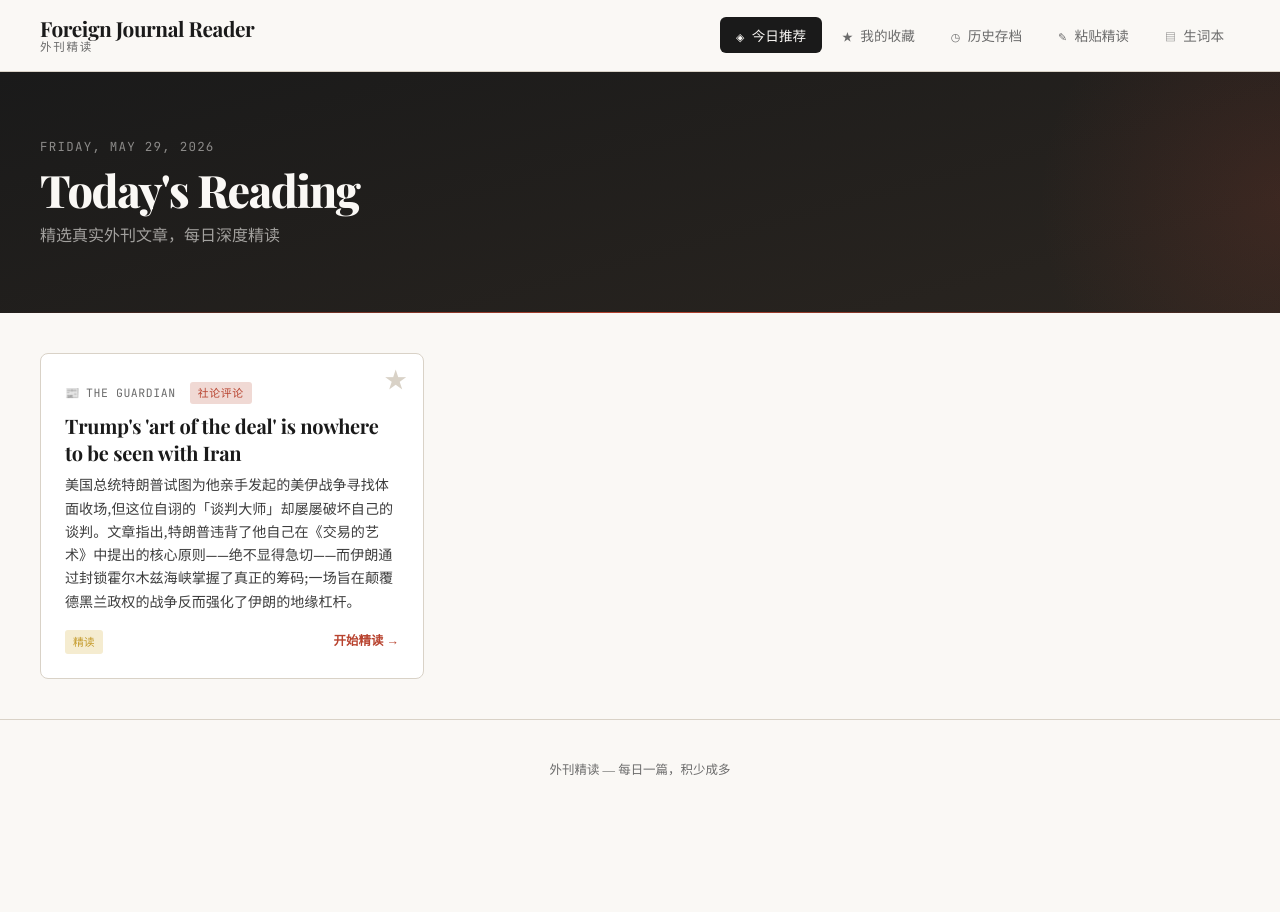
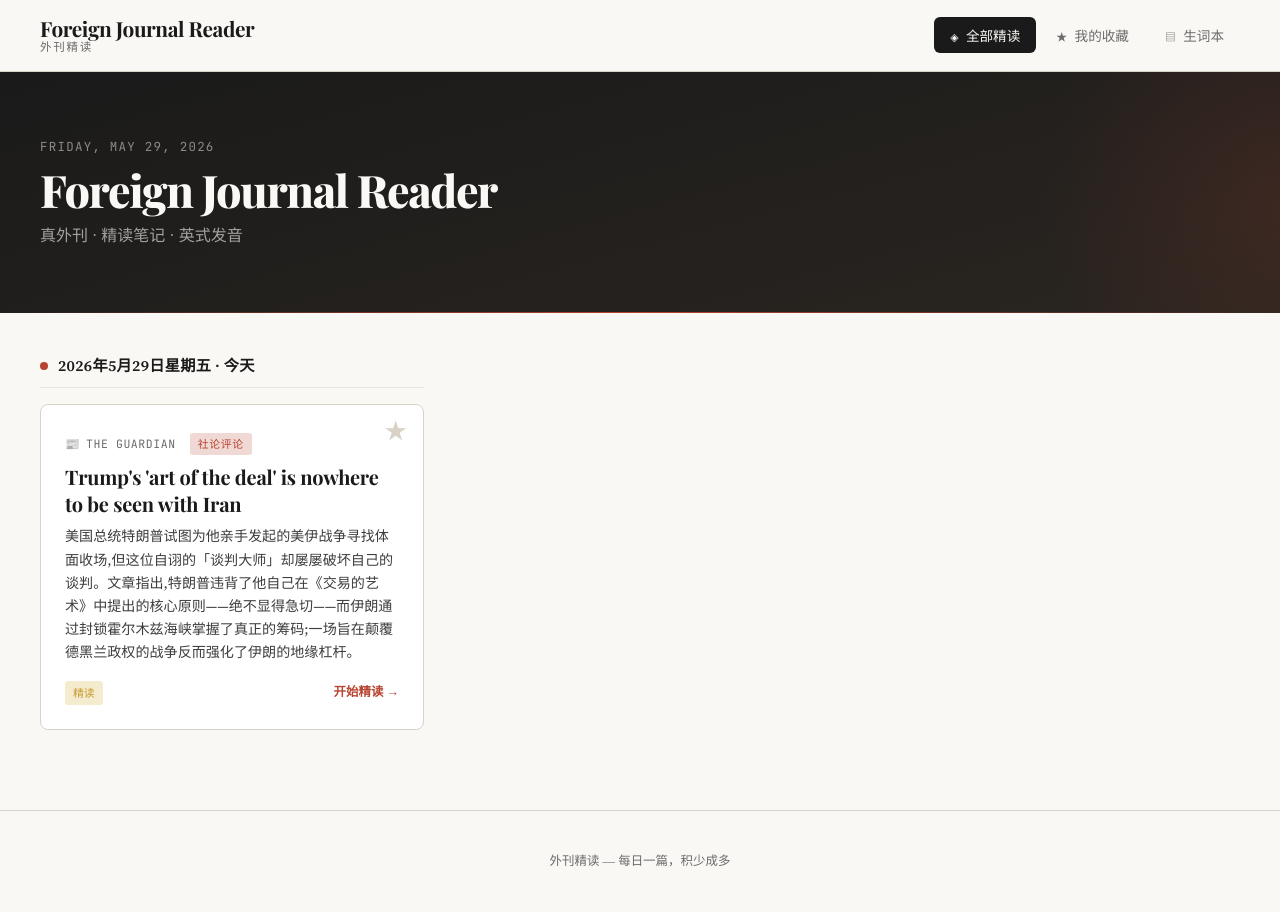
Before and after one commit to lori-droid/foreign-reader, a Flask app: page / in a window 1280 px wide. Before the commit the page ends 775 px from the top, so only its background shows below. Run offline with Flask 3, Linux system fonts and the light colour scheme; some web fonts are replaced.

Commit message:
v3.1: 按原文顺序排序 + 双向交互 + 首页改为按日期分组
- 右侧词卡/词组卡/句卡按原文出现顺序排列
- 点击右侧任意卡片 → 左侧原文自动滚动到对应高亮 + 闪烁
- 删除「今日推荐/粘贴精读/历史存档」三个 tab
- 首页改为按日期(降序)分组的精读列表
- 卡片 hover 反馈

```diff
--- a/static/css/style.css
+++ b/static/css/style.css
@@ -475,3 +475,41 @@ body {
   background: var(--accent, #c33);
   color: #fff;
 }
+
+/* 卡片点击 → 原文高亮闪烁 */
+.highlight-vocab.flash,
+.highlight-phrase.flash,
+.highlight-sentence.flash {
+  animation: flashHighlight 1.6s ease-out;
+}
+@keyframes flashHighlight {
+  0%   { background: rgba(255, 200, 50, 0.85); box-shadow: 0 0 0 4px rgba(255, 200, 50, 0.4); }
+  60%  { background: rgba(255, 220, 100, 0.4); box-shadow: 0 0 0 2px rgba(255, 220, 100, 0.2); }
+  100% { background: transparent; box-shadow: none; }
+}
+.vocab-card, .phrase-card, .pattern-card[id^="sentence-card-"] {
+  cursor: pointer;
+}
+.vocab-card:hover, .phrase-card:hover, .pattern-card[id^="sentence-card-"]:hover {
+  transform: translateY(-1px);
+  transition: transform 0.15s;
+}
+
+/* 按日期分组的文章列表 */
+.date-group { margin-bottom: 2.5rem; }
+.date-group-header {
+  display: flex; align-items: center; gap: 10px;
+  font-size: 0.95rem; font-weight: 600; color: var(--ink, #2a2a2a);
+  margin: 0 0 1rem 0; padding-bottom: 8px;
+  border-bottom: 1px solid rgba(0,0,0,0.08);
+  letter-spacing: 0.02em;
+}
+.date-group-dot {
+  width: 8px; height: 8px; border-radius: 50%;
+  background: var(--accent, #c33); flex-shrink: 0;
+}
+.date-group-cards {
+  display: grid;
+  grid-template-columns: repeat(auto-fill, minmax(320px, 1fr));
+  gap: 1.25rem;
+}
--- a/static/js/app.js
+++ b/static/js/app.js
@@ -69,7 +69,38 @@ async function loadDailyArticles() {
 function renderArticles(articles) {
   const grid = document.getElementById('articles-grid');
   grid.innerHTML = '';
-  articles.forEach((article, idx) => {
+  if (!articles.length) {
+    grid.innerHTML = '<div class="empty-state"><p>暂无精读文章</p><p class="empty-hint">在 Cowork 中粘贴外刊原文,我会生成精读 JSON 写入 articles/ 目录,git push 后即可上线</p></div>';
+    return;
+  }
+
+  // 按日期分组(降序)
+  const byDate = {};
+  articles.forEach((a, idx) => {
+    a._origIdx = idx;
+    const d = a.published || '未标注日期';
+    (byDate[d] = byDate[d] || []).push(a);
+  });
+  const sortedDates = Object.keys(byDate).sort().reverse();
+
+  const todayStr = new Date().toLocaleDateString('sv-SE', { timeZone: 'Asia/Shanghai' });
+
+  sortedDates.forEach(dateStr => {
+    const group = document.createElement('div');
+    group.className = 'date-group';
+    let dateLabel = dateStr;
+    if (dateStr !== '未标注日期') {
+      const d = new Date(dateStr + 'T00:00:00+08:00');
+      dateLabel = d.toLocaleDateString('zh-CN', {
+        year: 'numeric', month: 'long', day: 'numeric', weekday: 'long', timeZone: 'Asia/Shanghai'
+      });
+    }
+    const isToday = dateStr === todayStr;
+    group.innerHTML = `<div class="date-group-header"><span class="date-group-dot"></span>${dateLabel}${isToday ? ' · 今天' : ''}</div><div class="date-group-cards"></div>`;
+    const cardsWrap = group.querySelector('.date-group-cards');
+
+    byDate[dateStr].forEach(article => {
+      const idx = article._origIdx;
       const card = document.createElement('div');
       card.className = 'article-card';
       const categoryClass = 'cat-' + (article.category || 'editorial');
@@ -89,7 +120,9 @@ function renderArticles(articles) {
         </div>
       `;
       card.onclick = () => openArticle(article, idx);
-    grid.appendChild(card);
+      cardsWrap.appendChild(card);
+    });
+    grid.appendChild(group);
   });
 }
 
@@ -308,12 +341,67 @@ function renderReader(article, analysis) {
   });
   bodyEl.innerHTML = html;
 
-  renderVocabTab(analysis.vocabulary || []);
-  renderPhrasesTab(analysis.phrases || []);
-  renderSentencesTab(complexSentences);
+  // 按原文出现顺序排序卡片(否则按 JSON 中的顺序)
+  const fullTextLower = (article.full_text || '').toLowerCase();
+  const sortByAppearance = (items, keyFn) => items.slice().sort((a, b) => {
+    const ka = (keyFn(a) || '').toLowerCase();
+    const kb = (keyFn(b) || '').toLowerCase();
+    const ia = ka ? fullTextLower.indexOf(ka) : -1;
+    const ib = kb ? fullTextLower.indexOf(kb) : -1;
+    return (ia === -1 ? Infinity : ia) - (ib === -1 ? Infinity : ib);
+  });
+
+  const sortedVocab = sortByAppearance(analysis.vocabulary || [], v => v.form_found || v.word);
+  const sortedPhrases = sortByAppearance(analysis.phrases || [], p => p.phrase);
+  const sortedSentences = sortByAppearance(complexSentences, s => s.highlight_key || s.sentence);
+
+  renderVocabTab(sortedVocab);
+  renderPhrasesTab(sortedPhrases);
+  renderSentencesTab(sortedSentences);
   switchTab('vocab');
   bindHighlightClicks();
-}
+  bindCardClicks();
+}
+
+// ═══ 右侧卡片点击 → 左侧原文滚动 + 闪烁 ═══
+function bindCardClicks() {
+  document.querySelectorAll('.vocab-card').forEach(card => {
+    card.addEventListener('click', (e) => {
+      // 避免点击内部按钮(收藏/朗读)触发跳转
+      if (e.target.closest('button')) return;
+      scrollOriginalTo('vocab', card.dataset.key);
+    });
+  });
+  document.querySelectorAll('.phrase-card').forEach(card => {
+    card.addEventListener('click', (e) => {
+      if (e.target.closest('button')) return;
+      scrollOriginalTo('phrase', card.dataset.key);
+    });
+  });
+  document.querySelectorAll('.pattern-card[id^="sentence-card-"]').forEach(card => {
+    card.addEventListener('click', (e) => {
+      if (e.target.closest('button')) return;
+      const sIdx = card.id.replace('sentence-card-', '');
+      scrollOriginalTo('sentence', sIdx);
+    });
+  });
+}
+
+function scrollOriginalTo(type, key) {
+  let target = null;
+  if (type === 'vocab') {
+    target = document.querySelector(`.highlight-vocab[data-word="${(key || '').toLowerCase()}"]`);
+  } else if (type === 'phrase') {
+    target = document.querySelector(`.highlight-phrase[data-phrase="${(key || '').toLowerCase()}"]`);
+  } else if (type === 'sentence') {
+    target = document.querySelector(`.highlight-sentence[data-sentence-idx="${key}"]`);
+  }
+  if (!target) return;
+  target.scrollIntoView({ behavior: 'smooth', block: 'center' });
+  target.classList.add('flash');
+  setTimeout(() => target.classList.remove('flash'), 1800);
+}
+
 
 // ═══ HIGHLIGHT CLICK → SIDEBAR + TOOLTIP ═══
 function bindHighlightClicks() {
--- a/templates/index.html
+++ b/templates/index.html
@@ -22,16 +22,10 @@
       </div>
       <nav class="header-nav">
         <button class="nav-btn active" data-view="home" onclick="showView('home')">
-          <span class="nav-icon">◈</span> 今日推荐
+          <span class="nav-icon">◈</span> 全部精读
         </button>
         <button class="nav-btn" data-view="starred" onclick="showView('starred')">
           <span class="nav-icon">&#9733;</span> 我的收藏
-        </button>
-        <button class="nav-btn" data-view="history" onclick="showView('history')">
-          <span class="nav-icon">◷</span> 历史存档
-        </button>
-        <button class="nav-btn" data-view="paste" onclick="showView('paste')">
-          <span class="nav-icon">✎</span> 粘贴精读
         </button>
         <button class="nav-btn" data-view="vocabulary" onclick="showView('vocabulary')">
           <span class="nav-icon">▤</span> 生词本
@@ -40,33 +34,20 @@
     </div>
   </header>
 
-  <!-- ═══ HOME VIEW ═══ -->
+  <!-- ═══ HOME VIEW: 按日期分组的精读列表 ═══ -->
   <main id="view-home" class="view active">
     <section class="hero">
       <div class="hero-inner">
         <p class="hero-date" id="today-date"></p>
-        <h2 class="hero-title">Today's Reading</h2>
-        <p class="hero-subtitle">精选真实外刊文章，每日深度精读</p>
+        <h2 class="hero-title">Foreign Journal Reader</h2>
+        <p class="hero-subtitle">真外刊 · 精读笔记 · 英式发音</p>
       </div>
     </section>
     <section class="articles-section">
       <div class="articles-grid" id="articles-grid">
         <div class="loading-state">
           <div class="loader"></div>
-          <p>正在获取今日文章...</p>
-        </div>
-      </div>
-    </section>
-  </main>
-
-  <!-- ═══ HISTORY VIEW ═══ -->
-  <main id="view-history" class="view">
-    <section class="history-section">
-      <div class="history-inner">
-        <h2 class="section-title">历史存档</h2>
-        <p class="section-desc">按日期浏览往期精读文章，每天的推荐都会自动归档</p>
-        <div class="history-list" id="history-list">
-          <div class="loading-state"><div class="loader"></div><p>加载中...</p></div>
+          <p>正在加载文章...</p>
         </div>
       </div>
     </section>
@@ -80,24 +61,6 @@
         <p class="section-desc">你标记星标的文章，可以反复精读</p>
         <div class="history-list" id="starred-list">
           <div class="loading-state"><div class="loader"></div><p>加载中...</p></div>
-        </div>
-      </div>
-    </section>
-  </main>
-
-  <!-- ═══ PASTE VIEW ═══ -->
-  <main id="view-paste" class="view">
-    <section class="paste-section">
-      <div class="paste-inner">
-        <h2 class="section-title">粘贴文章精读</h2>
-        <p class="section-desc">将外刊文章粘贴到下方，系统将自动分析词汇、词组和句式</p>
-        <div class="paste-form">
-          <input type="text" id="paste-title" placeholder="文章标题（选填）" class="paste-input">
-          <textarea id="paste-text" placeholder="在此粘贴英文文章原文..." class="paste-textarea" rows="12"></textarea>
-          <button class="btn-analyze" onclick="analyzeText()">
-            <span class="btn-text">开始精读分析</span>
-            <span class="btn-loading" style="display:none">分析中...</span>
-          </button>
         </div>
       </div>
     </section>
```
Lines whose indentation alone changed are shown as unchanged.
